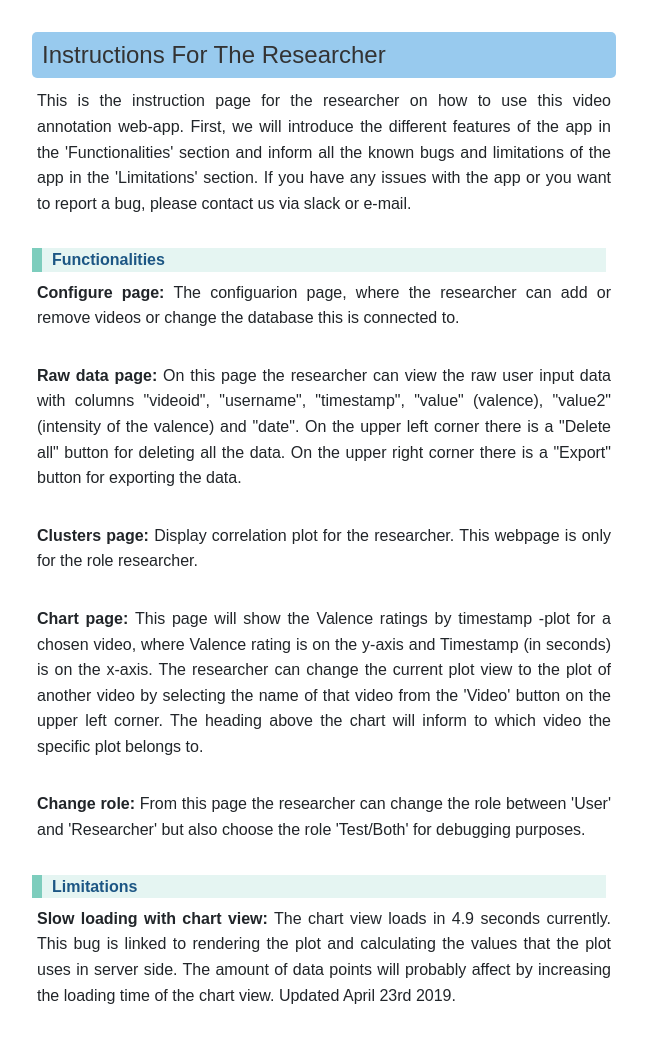
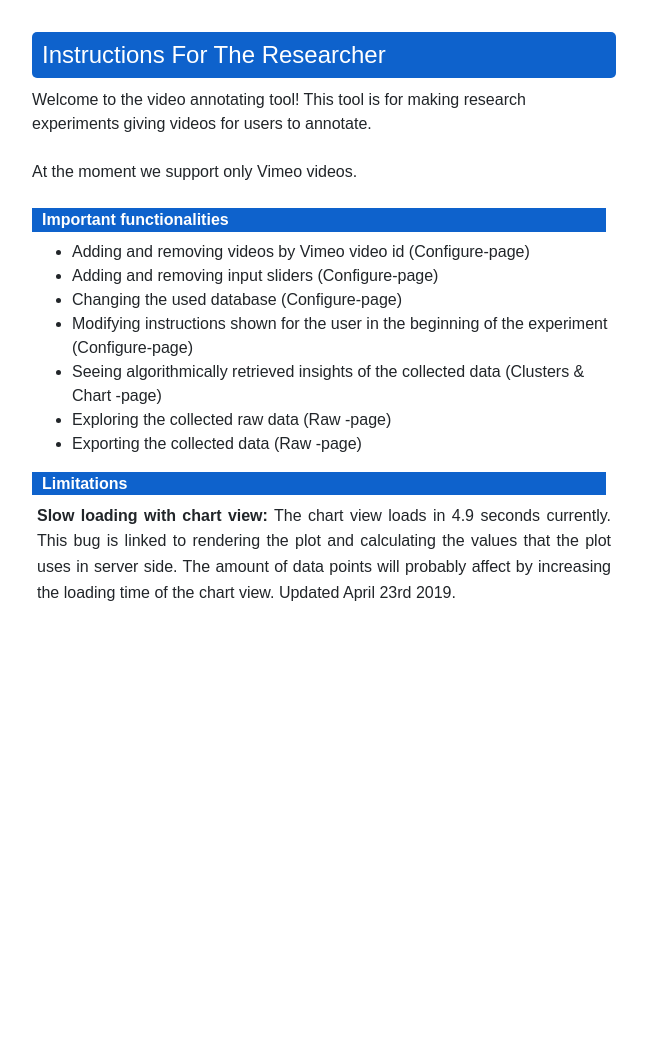
Before and after one commit to leahkla/cognitive-neuroscience-project, a Flask app: page /instructions in a window 1280 px wide. Shown: the part 56-1096 px from the top of the page, without its empty margins (316-963 px from the left). After the commit the page ends 657 px from the top, so only its background shows below. Run offline with Flask 2, Linux system fonts and the light colour scheme; the visitor is signed in with stand-in values (Sample User, id 1); some libraries are stand-ins or nearby versions.

Commit message:
Researcher instructions

```diff
--- a/app/static/css/instructions.css
+++ b/app/static/css/instructions.css
@@ -15,9 +15,8 @@ p {
 
 /* subheader */
 .subheader {
-   background-color: #e5f5f2;
-   border-left: 10px solid #7dcdbd;
-   color: #1c5684;
+   background-color: #0E62CC;
+   color: white;
    font-size: 1em;
    font-weight: bold;
    padding: 2px 10px;
@@ -26,12 +25,12 @@ p {
 
 /* header */
 .header {
-   background-color: #98caee;
+   background-color: #0E62CC;
    font-family: "arial", courier-new, sans-serif, sans;
    font-weight: normal;
    display: block;
    font-size: 24px;
-   color: #333;
+   color: white;
    margin: 0 0 10px 0;
    line-height: 110%;
    padding: 10px;
--- a/app/templates/researcher/instructions.html
+++ b/app/templates/researcher/instructions.html
@@ -56,32 +56,27 @@
       Instructions for the researcher
    </h2>
 
-<p>
-	 This is the instruction page for the researcher on how to use this video annotation web-app. First, we will introduce the different features of the app in the 'Functionalities' section and inform all the known bugs and limitations of the app in the 'Limitations' section. If you have any issues with the app or you want to report a bug, please contact us via slack or e-mail.
-</p>
+	Welcome to the video annotating tool! This tool is for making research experiments giving videos for users to annotate.
 
-	 <h4 class="subheader"> Functionalities</h4>
+	</br></br>
 
-	 <p>
-		<b>Configure page:</b> The configuarion page, where the researcher can add or remove videos or
-	    change the database this is connected to.
-   </p>
+	At the moment we support only Vimeo videos.
 
-	 <p>
-		<b>Raw data page: </b> On this page the researcher can view the raw user input data with columns "videoid", "username", "timestamp", "value" (valence), "value2" (intensity of the valence) and "date". On the upper left corner there is a "Delete all" button for deleting all the data. On the upper right corner there is a "Export" button for exporting the data.
-   </p>
+	</br></br>
 
-	 <p>
-		<b>Clusters page: </b> Display correlation plot for the researcher. This webpage is only for the role researcher.
-   </p>
+	 <h4 class="subheader"> Important functionalities</h4>
 
-	 <p>
-		<b>Chart page: </b> This page will show the Valence ratings by timestamp -plot for a chosen video, where Valence rating is on the y-axis and Timestamp (in seconds) is on the x-axis. The researcher can change the current plot view to the plot of another video by selecting the name of that video from the 'Video' button on the upper left corner. The heading above the chart will inform to which video the specific plot belongs to.
-   </p>
+	 <ul>
+  		<li>Adding and removing videos by Vimeo video id (Configure-page)</li>
+  		<li>Adding and removing input sliders (Configure-page)</li>
+  		<li>Changing the used database (Configure-page)</li>
+		 <li>Modifying instructions shown for the user in the beginning of the experiment (Configure-page)</li>
+		 <li>Seeing algorithmically retrieved insights of the collected data (Clusters & Chart -page)</li>
+		 <li>Exploring the collected raw data (Raw -page)</li>
+		 <li>Exporting the collected data (Raw -page)</li>
+	 </ul>
 
-	 <p>
-		<b>Change role: </b> From this page the researcher can change the role between 'User' and 'Researcher' but also choose the role 'Test/Both' for debugging purposes.
-   </p>
+
 	 <h4 class="subheader"> Limitations</h4>
 
 	 <p>
```
